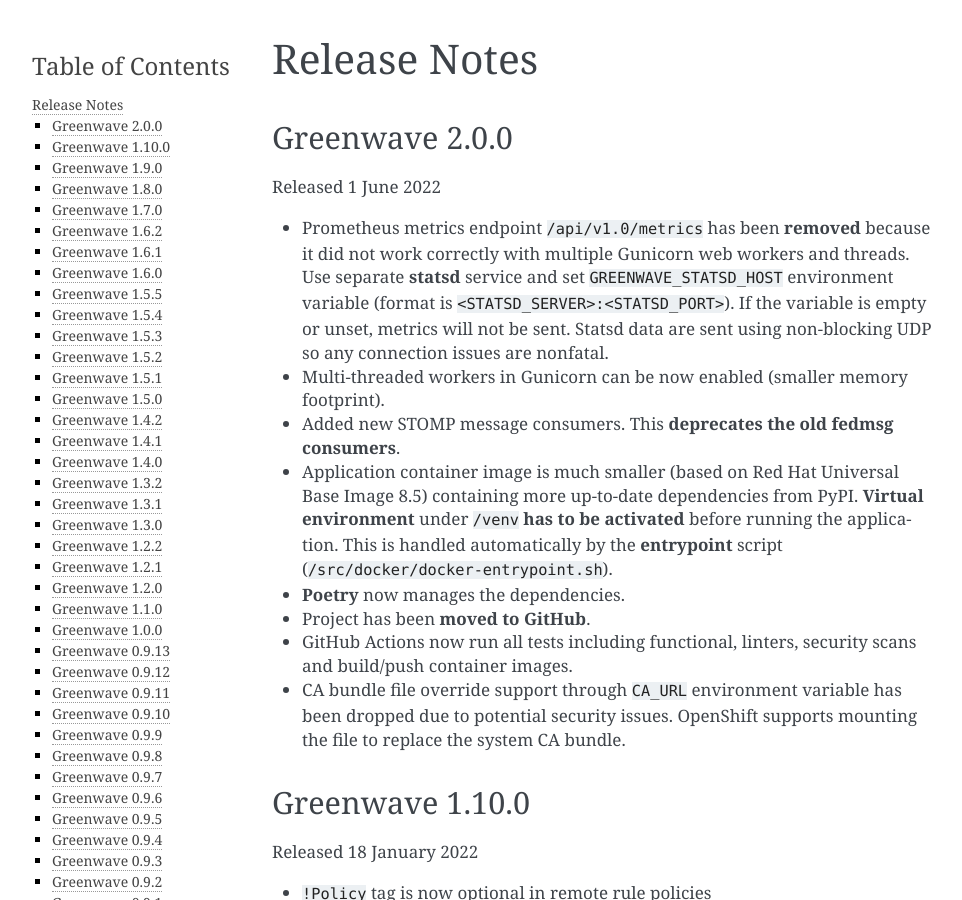
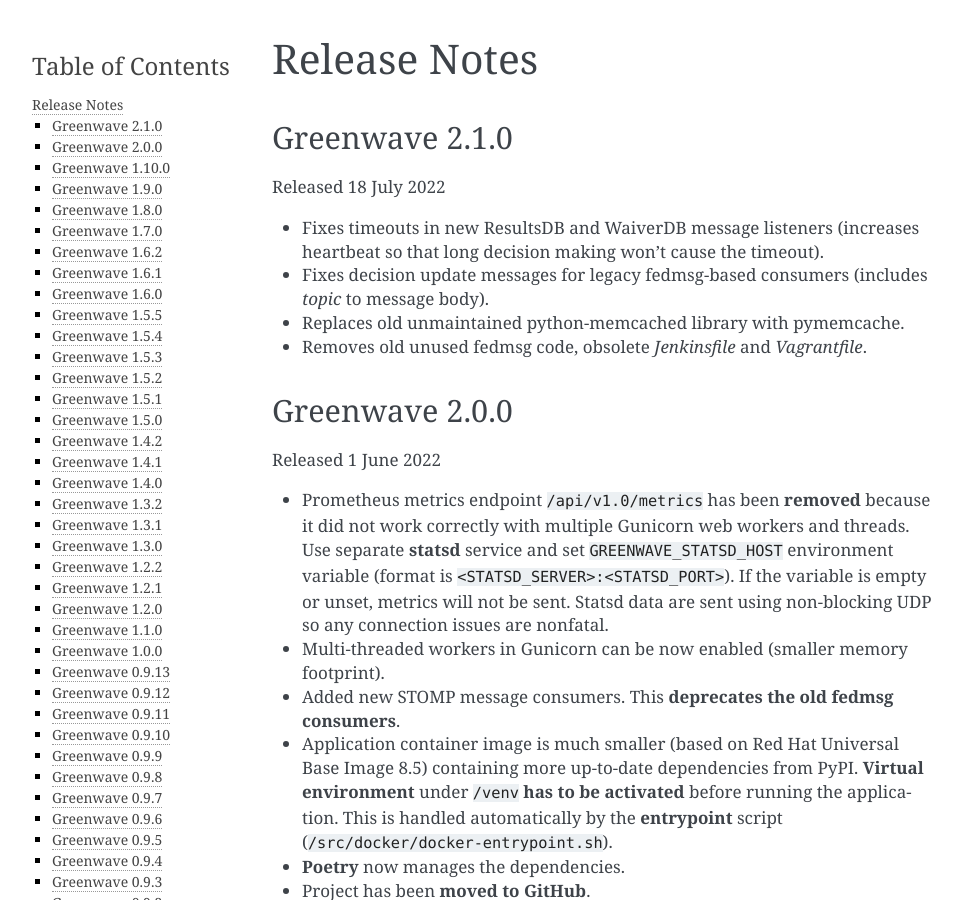
Before and after one commit to release-engineering/greenwave, a Sphinx documentation site: the page built from docs/release-notes.rst, in a window 1280 px wide and 900 px high. Shown: the whole window, without its empty margins (148-1110 px from the left). Built offline with Sphinx 7.4.7, drawn with Linux system fonts in a browser that asks for light colours; pages that are not in the unit, such as notebooks, are missing from menus.

Commit message:
Update release notes for pending release (#61)

```diff
--- a/docs/release-notes.rst
+++ b/docs/release-notes.rst
@@ -1,6 +1,18 @@
 =============
 Release Notes
 =============
+
+Greenwave 2.1.0
+===============
+
+Released 18 July 2022
+
+* Fixes timeouts in new ResultsDB and WaiverDB message listeners (increases
+  heartbeat so that long decision making won't cause the timeout).
+* Fixes decision update messages for legacy fedmsg-based consumers (includes
+  `topic` to message body).
+* Replaces old unmaintained python-memcached library with pymemcache.
+* Removes old unused fedmsg code, obsolete `Jenkinsfile` and `Vagrantfile`.
 
 Greenwave 2.0.0
 ===============
```
